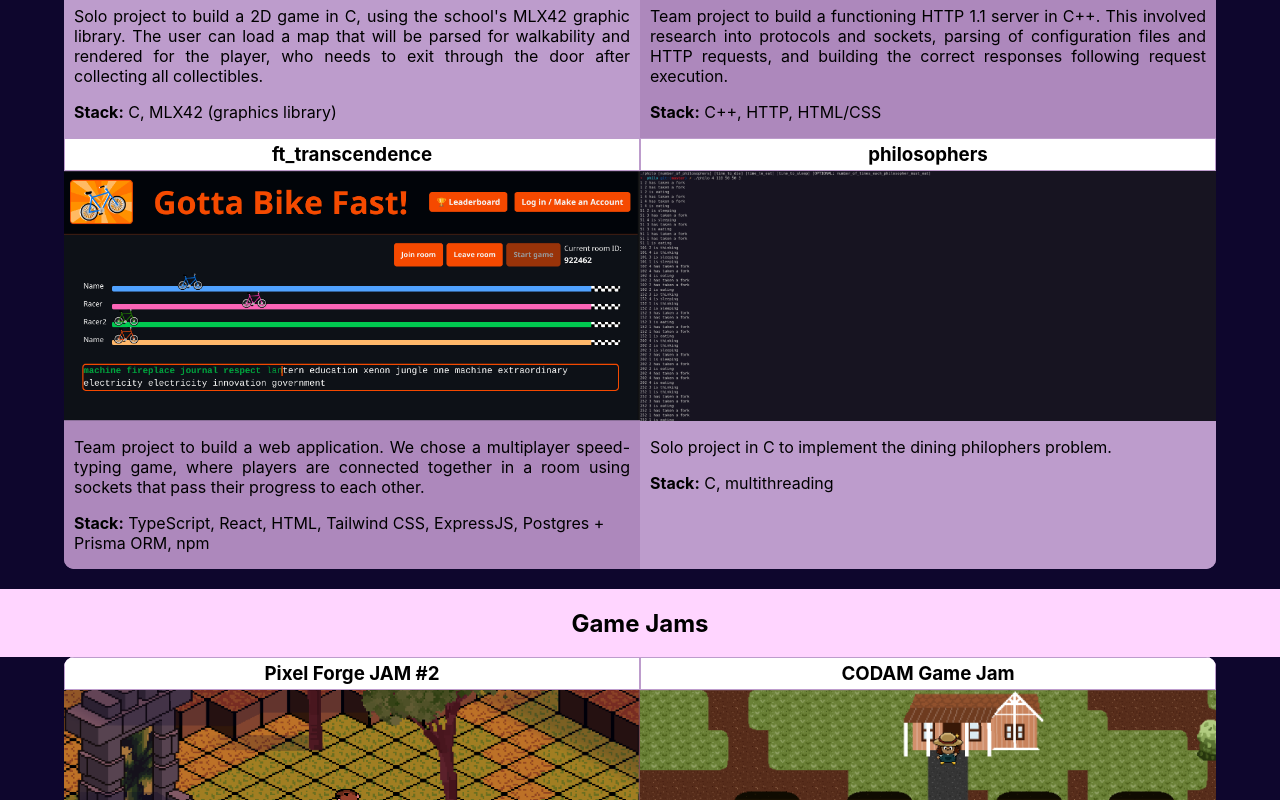
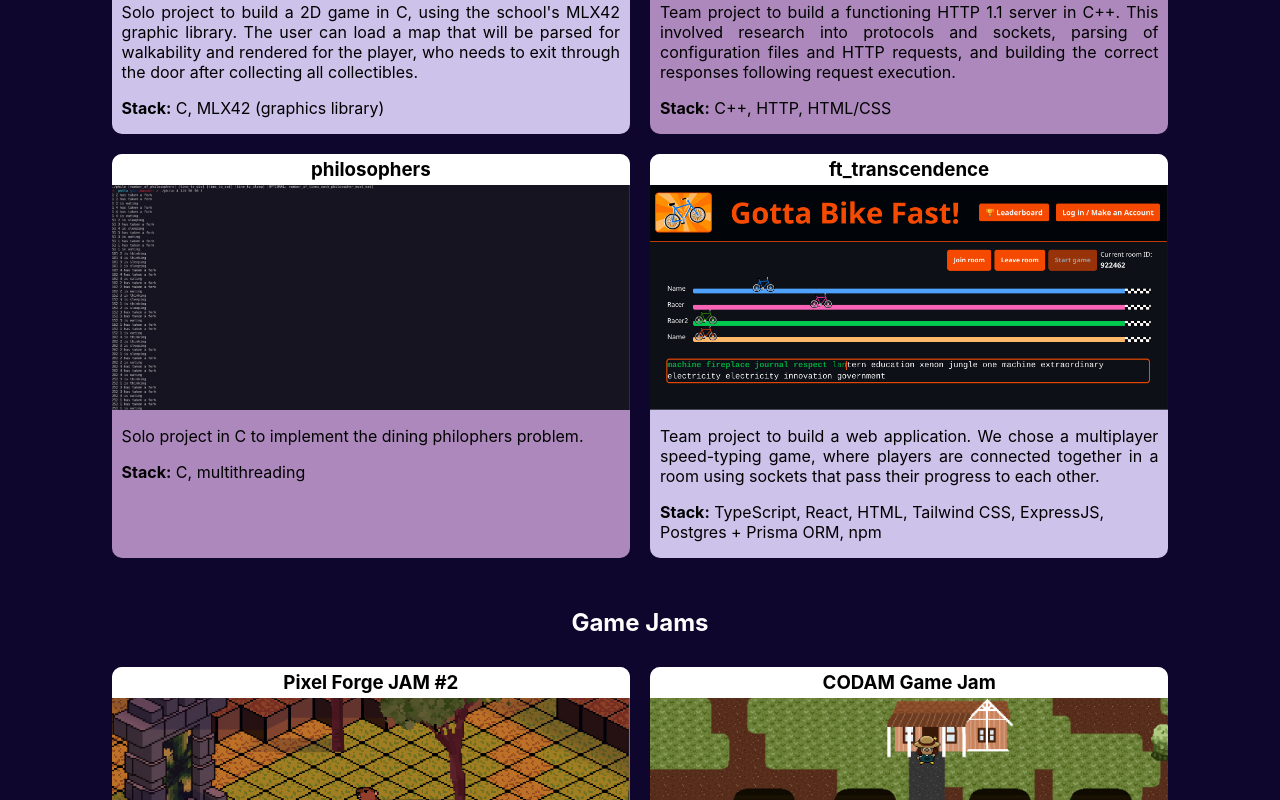
Before and after one commit to manon-cg/manon-cg.github.io, a React (Create React App) app in the folder my-app/: page / in a window 1280 px wide. Shown: the part 840-1640 px from the top of the page. Built offline with nearby package versions, Linux system fonts and the light colour scheme.

Commit message:
somewhat more professional layout

```diff
--- a/my-app/src/App.css
+++ b/my-app/src/App.css
@@ -117,39 +117,22 @@
 }
 
 .experience-block{
-  background-color: #bd9ccc;
+  /* background-color: #bd9ccc; */
   width: 90vw;
   max-width: 1600px;
   min-height: 100px;
   align-items: center;
-  /* justify-content: center; */
+  justify-content: center;
   margin-bottom: 20px;
   flex-wrap: wrap;
   /* margin-top: 20px; */
-  border-radius: 10px;
+  /* border-radius: 10px; */
   display: flex;
   /* flex-direction: column; */
   position: relative;
   align-items: stretch;
   overflow: hidden;
 }
-
-/* .project-preview{
-  width: 100%;
-  aspect-ratio: 600 / 260;
-  background-image: 'url(' + var(--project-pic) + ')';
-  background-size: cover;
-  background-position: center;
-}
-
-.project-preview:hover{
-  opacity: 50%;
-} */
-
-.preview-img:hover{
-  opacity: 50%;
-}
-
 
 .preview-img{
   position: absolute;
@@ -167,6 +150,10 @@
   height: auto;
 }
 
+.preview-img:hover{
+  opacity: 50%;
+}
+
 
 /* @keyframes App-logo-spin {
   from {
--- a/my-app/src/components/PortfolioPage.jsx
+++ b/my-app/src/components/PortfolioPage.jsx
@@ -11,8 +11,7 @@ import philo_pic from '../assets/philo_screencap.png'
 export default function PortfolioPage(){
 	return (
 		<div className="all-blocks">
-			{/* <div style={{backgroundColor: "#bd71c0", width: "100%", alignContent: "center", textAlign: "center", justifyContent: "center", justifyItems: "center"}}><h2>CODAM Projects</h2></div> */}
-			<div style={{backgroundColor: "#bd71c0", width: "100%", alignContent: "center", textAlign: "center", justifyContent: "center", justifyItems: "center"}}><h2>CODAM Projects</h2></div>
+			<div style={{color: "white", width: "100%", alignContent: "center", textAlign: "center", justifyContent: "center", justifyItems: "center"}}><h2>CODAM Projects</h2></div>
 			<div className="experience-block">
 				<ProjectPreview
 				ProjectName={"minishell"}
@@ -48,25 +47,25 @@ export default function PortfolioPage(){
 				PicNarrow={false}
 				/>
 				<ProjectPreview
+				ProjectName={"philosophers"}
+				ProjectPic={philo_pic}
+				ProjectStack={"C, multithreading"}
+				// ProjectURL={""}
+				ProjectDescription={"Solo project in C to implement the dining philophers problem."}
+				ProjNumber="4"
+				PicNarrow={true}
+				/>
+				<ProjectPreview
 				ProjectName={"ft_transcendence"}
 				ProjectPic={transcendence_pic}
 				ProjectStack={"TypeScript, React, HTML, Tailwind CSS, ExpressJS, Postgres + Prisma ORM, npm"}
 				ProjectURL={"https://github.com/SmokedSeaSalt/Transcendence"}
 				ProjectDescription={"Team project to build a web application. We chose a multiplayer speed-typing game, where players are connected together in a room using sockets that pass their progress to each other."}
-				ProjNumber="4"
+				ProjNumber="5"
 				PicNarrow={false}
 				/>
-				<ProjectPreview
-				ProjectName={"philosophers"}
-				ProjectPic={philo_pic}
-				ProjectStack={"C, multithreading"}
-				// ProjectURL={""}
-				ProjectDescription={"Solo project in C to implement the dining philophers problem."}
-				ProjNumber="5"
-				PicNarrow={true}
-				/>
 			</div>
-			<div style={{backgroundColor: "#ffd5ff", width: "100%", height: "100%", alignContent: "center", textAlign: "center", justifyContent: "center", justifyItems: "center"}}><h2>Game Jams</h2></div>
+			<div style={{color: "white", width: "100%", alignContent: "center", textAlign: "center", justifyContent: "center", justifyItems: "center"}}><h2>Game Jams</h2></div>
 			<div className="experience-block">
 			<ProjectPreview
 				ProjectName={"Pixel Forge JAM #2"}
--- a/my-app/src/components/ProjectPreview.jsx
+++ b/my-app/src/components/ProjectPreview.jsx
@@ -2,15 +2,18 @@ import ProjectImage from "./ProjectImage";
 
 export default function ProjectPreview({ ProjectName, ProjectPic, ProjectStack, ProjectURL, ProjectDescription, ProjNumber, PicNarrow }){
 
-	const bg_colours = ["#ad88bc", "#bd9ccc"];
+	const bg_colours = ["#ad88bc", "#ccc2ea"];
 	const preview_style = {
-		width: "calc(50%)",
+		width: "calc(45%)",
  		backgroundColor: bg_colours[(ProjNumber % 4) === 0 || (ProjNumber % 4) === 3 ? 0 : 1],
+		margin: "10px",
+		borderRadius: "10px",
+		overflow: "hidden",
 	};
 
 	return (
 		<div style={preview_style}>
-			<div style={{backgroundColor: "white", border: "1px solid #bd9ccc"}}><h3 style={{margin: "0px", padding: "4px"}}>{ProjectName}</h3></div>
+			<div style={{backgroundColor: "white"}}><h3 style={{margin: "0px", padding: "4px"}}>{ProjectName}</h3></div>
 			<div style={{overflow: "hidden", aspectRatio: "600 / 260", position: "relative", width: "100%"}}>
 				<a href={ProjectURL}>
 					<ProjectImage
```
